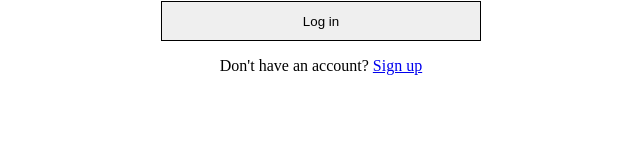
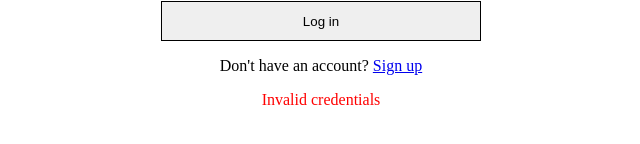
Before and after one commit to s-gas/memo, a React app in the folder web/: page /login in a window 1280 px wide. Both pictures are taken after typing "Sample", "Sample123" into the empty fields and a click on the button "Log in". Shown: the part 240-384 px from the top of the page, without its empty margins (319-959 px from the left). Built offline with nearby package versions, Linux system fonts and the light colour scheme; no server answers; the HTML template or start-up script is replaced by a standard one.

Commit message:
Add error message to login page

```diff
--- a/web/src/pages/Login.jsx
+++ b/web/src/pages/Login.jsx
@@ -6,8 +6,11 @@ import auth from '../services/auth'
 const Login = () => {
   const [form, setForm] = useState({username: '', password: ''});
   const [submit, setSubmit] = useState(false);
+  const [error, setError] = useState(false);
+  const [errorMessage, setErrorMessage] = useState(null)
 
   const handleChange = (e) => {
+    setError(false);
     setForm({...form, [e.target.name]: e.target.value});
     setSubmit(false);
   }
@@ -18,10 +21,10 @@ const Login = () => {
     try {
       const response = await auth.login(form);
       const token = response.data.token;
-      console.log(token);
       window.localStorage.setItem('token', token);
     } catch (err) {
-      console.log("failure");
+      setError(true);
+      setErrorMessage("Invalid credentials");
     }
   }
 
@@ -34,6 +37,7 @@ const Login = () => {
         <button className="submit-button" type="submit">Log in</button>
       </form>
       <p>Don't have an account? <Link to="/register">Sign up</Link></p>
+      {error && <p className="auth-error">{errorMessage}</p>}
     </div>
   )
 }
```
